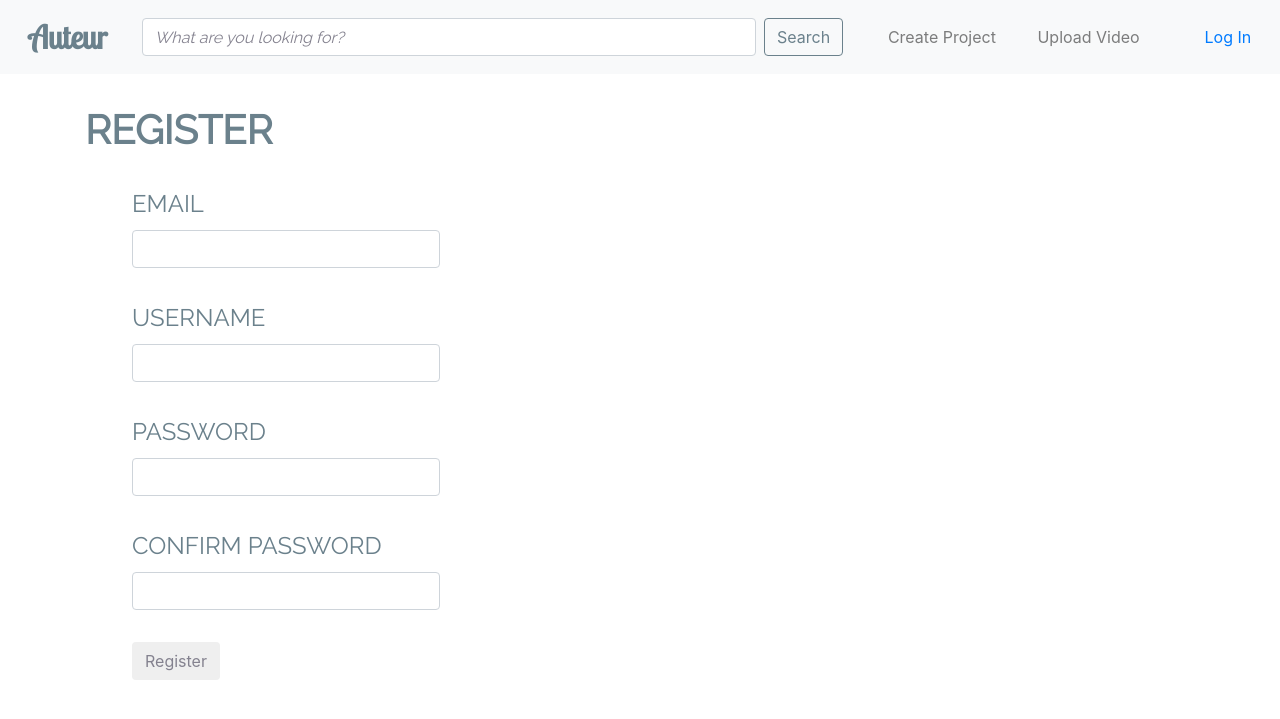
After one commit to cli2/Auteur_Social_Computing, a Flask app: page /register in a window 1280 px wide. The commit adds this page. Shown: the top 719 px of the page. Run offline with Flask 2, Linux system fonts and the light colour scheme; some libraries are stand-ins or nearby versions.

Commit message:
log-in/register working

```diff
--- a/auteur/main.py
+++ b/auteur/main.py
@@ -3,19 +3,23 @@ from flask import Flask, render_template, request, redirect, url_for, send_from_
 from flask_bootstrap import Bootstrap #import bootstrap - don't forget to pip install flask-bootstrap first
 from flask_script import Manager #import flask-script
 from flask_sqlalchemy import SQLAlchemy
+from werkzeug.security import generate_password_hash, check_password_hash
 from flask import flash
 import os
-import sys
+from flask import jsonify
+#import sys
 from flask_wtf import Form
-from wtforms import StringField, SubmitField, SelectField
-from wtforms.validators import Required
 from datetime import datetime
+from wtforms import StringField, SubmitField, SelectField, BooleanField, PasswordField,validators
+from wtforms.validators import Required, Length, Email, Regexp, EqualTo
+from flask_login import LoginManager, UserMixin, login_user, logout_user, login_required, current_user
+from flask_sslify import SSLify
 
 #############################
 ##          Config         ##
 #############################
-reload(sys)
-sys.setdefaultencoding('latin-1')
+#reload(sys)
+#sys.setdefaultencoding('latin-1')
 basedir = os.path.abspath(os.path.dirname(__file__))
 app = Flask(__name__) #Pass the __name__ argument to the Flask application constructor
 manager = Manager(app)
@@ -24,15 +28,75 @@ app.config['SQLALCHEMY_COMMIT_ON_TEARDOWN'] = True
 app.config['SECRET_KEY'] = 'you_should_really_have_this_be_an_environment_variable'
 bootstrap = Bootstrap(app)
 db = SQLAlchemy(app)
+login_manager = LoginManager()
+login_manager.init_app(app)
+login_manager.session_protection = 'strong'
+login_manager.login_view = 'login'
 
 #Video Upload Config
 APP_ROOT = os.path.dirname(os.path.abspath(__file__))
 
-
-
 #############################
 ## Route Definitions Below ##
 #############################
+
+
+
+#Form we use for logging in
+class LoginForm(Form):
+    email = StringField('Email', validators=[Required(), Length(1, 64), Email()])
+    password = PasswordField('Password', validators=[Required()])
+    remember_me = BooleanField('Keep me logged in')
+    submit = SubmitField('Log In')
+
+#Form for creating a new user
+class RegistrationForm(Form):
+    email = StringField('Email', validators=[Required(), Length(1, 64),
+                                           Email()])
+    username = StringField('Username', validators=[
+        Required(), Length(1, 64), Regexp('^[A-Za-z][A-Za-z0-9_.]*$', 0,
+                                          'Usernames must have only letters, '
+                                          'numbers, dots or underscores')])
+    password = PasswordField('Password', validators=[
+        Required(), EqualTo('password2', message='Passwords must match.')])
+    password2 = PasswordField('Confirm password', validators=[Required()])
+    submit = SubmitField('Register')
+
+    def validate_email(self, field):
+        if User.query.filter_by(email=field.data).first():
+            raise ValidationError('Email taken')
+
+#login route
+@app.route('/login', methods=['GET', 'POST'])
+def login():
+    form = LoginForm()
+    if form.validate_on_submit():
+        user = User.query.filter_by(email=form.email.data).first()
+        if user is not None and user.verify_password(form.password.data):
+            login_user(user, form.remember_me.data)
+            return redirect(request.args.get('next') or url_for('index'))
+        flash('Invalid username or password.')
+    return render_template('login.html', form=form)
+
+#logout route
+@app.route('/logout')
+@login_required
+def logout():
+    logout_user()
+    flash('You have been logged out')
+    return redirect(url_for('index'))
+
+#Route for registering a new user. Note - no password in model. Model will hash it.
+@app.route('/register', methods=['GET', 'POST'])
+def register():
+    form = RegistrationForm()
+    if form.validate_on_submit():
+        user = User(email=form.email.data,
+                    username=form.username.data,
+                    password=form.password.data)
+        db.session.add(user)
+        return redirect(url_for('login'))
+    return render_template('register.html', form=form)
 
 #Landing Page, Playback Multiple Videos
 @app.route('/')
@@ -40,7 +104,6 @@ def index():
     projects=Project.query.order_by(Project.date.desc()).all()
     videos= Video.query.order_by(Video.date.desc()).all()
     return render_template('index.html',videos=videos,projects=projects)
-
 #Project Page
 @app.route('/project/<project_name>')
 def project(project_name):
@@ -56,13 +119,16 @@ def video(video_title):
     videos= Video.query.order_by(Video.date.desc()).all()
     return render_template('video.html',video=video,date=date,videos=videos)
 
+
 #Create Project Page
 @app.route('/create')
+@login_required
 def create():
     return render_template('create.html')
 
 #Upload Video Page
 @app.route('/upload')
+@login_required
 def upload():
     return render_template('upload.html')
 
@@ -87,7 +153,7 @@ def createproject():
     project_description=request.form['project_description']
     # video_file=request.files['inputFile']
     videos= Video.query.order_by(Video.date.desc()).all()
-    project=Project(picture=image_file,name=name,description=project_description)
+    project=Project(picture_name=image_file,name=name,project_description=project_description)
     db.session.add(project)
     db.session.commit()
     #flash('You have uploaded a video sucessfully')
@@ -132,10 +198,22 @@ class Video(db.Model):
     vid_name = db.Column(db.String, default=None, nullable=True)
     date = db.Column(db.DateTime) # not in scope right now
 
-class User(db.Model): # what is UserMixin???
+class User(UserMixin, db.Model):
     __tablename__ = 'users'
     id = db.Column(db.Integer, primary_key=True)
-    name = db.Column(db.String(64), unique=True, index=True)
+    email = db.Column(db.String(64), unique=True, index=True)
+    username = db.Column(db.String(64), unique=True, index=True)
+    password_hash = db.Column(db.String(128))
+    @property
+    def password(self):
+        raise AttributeError('password is not a readable attribute')
+
+    @password.setter
+    def password(self, password):
+        self.password_hash = generate_password_hash(password)
+
+    def verify_password(self, password):
+        return check_password_hash(self.password_hash, password)
 
 class Project(db.Model):
     __tablename__ = 'projects'
@@ -144,8 +222,9 @@ class Project(db.Model):
     name = db.Column(db.String(64))
     date = db.Column(db.DateTime)
     genre = db.Column(db.String(64)) ##or should we use Integer
-    description = db.Column(db.String(64))
-    picture = db.Column(db.LargeBinary)
+    project_description = db.Column(db.String(64))
+    #picture = db.Column(db.LargeBinary)
+    picture_name= db.Column(db.String, default=None, nullable=True)
 
 class Comment(db.Model):
     __tablename__ = 'comments'
@@ -155,6 +234,10 @@ class Comment(db.Model):
     content = db.Column(db.String(64))
     time = db.Column(db.Integer) ###how to implement this?
 
+#user loader for login
+@login_manager.user_loader
+def load_user(user_id):
+    return User.query.get(int(user_id))
 
 ###########################################
 ## Run the Flask Webserver in debut mode ##
--- a/auteur/templates/base.html
+++ b/auteur/templates/base.html
@@ -43,6 +43,13 @@
                     <a class="nav-link" href="{{url_for('upload')}}">Upload Video</a>
                 </li>
             </ul>
+            <ul class="nav navbar-nav navbar-right">
+                {% if current_user.is_authenticated %}
+                <li><a href="{{ url_for('logout') }}">Log Out</a></li>
+                {% else %}
+                <li><a href="{{ url_for('login') }}">Log In</a></li>
+                {% endif %}
+            </ul>
         </div>
     </nav>
 
--- a/auteur/templates/create.html
+++ b/auteur/templates/create.html
@@ -20,7 +20,7 @@
   			</div>
   			<div class="form-group">
   				<label for="file">Upload Theme Picture</label>
-  				<input type="file" name="file" accept="image/*">
+  				<input type="file" name="file" accept="image/gif,image/png,image/jpeg,image/bmp,image/webp,image/jpg,image/*">
   			</div>
   			<div class="form-group">
           <button type="submit" class="btn btn-primary" id="sendMessageButton">Upload</button>
--- a/auteur/templates/index.html
+++ b/auteur/templates/index.html
@@ -32,7 +32,7 @@
   <div class="row">
     {% for project in projects %}
     <div class="col-md-3 card">
-      <img class="card-img-top" src="/../static/img/{{project.picture}}" alt="Card image cap">
+      <img class="card-img-top" src="/../static/img/{{project.picture_name}}" alt="Card image cap">
       <div class="card-body">
         <a href="{{url_for('project', project_name=project.name)}}">
           <h4 class="card-title">{{project.name}}</h4>
--- a/auteur/templates/project.html
+++ b/auteur/templates/project.html
@@ -3,11 +3,11 @@
 <div class="container">
   <div class="row">
     <div class="col-md-3 card">
-      <img class="card-img-top" src="/../static/img/{{project.picture}}" alt="Card image cap">
+      <img class="card-img-top" src="/../static/img/{{project.picture_name}}" alt="Card image cap">
     </div>
     <div class="col-md-6">
       <h1>{{project.name}}</h1>
-      <p>{{project.description}}</p>
+      <p>{{project.project_description}}</p>
     </div>
   </div>
 </div>
--- /dev/null
+++ b/auteur/templates/register.html
@@ -0,0 +1,19 @@
+{% extends "base.html" %}
+{% import "bootstrap/wtf.html" as wtf %}
+
+{% block title %}694 App - Register{% endblock %}
+
+{% block content %}
+<div class="container">
+	<div class="row">
+		<div class="col-lg-12">
+			<div class="page-header">
+			    <h1>Register</h1>
+			</div>
+			<div class="col-md-4">
+			    {{ wtf.quick_form(form) }}
+			</div>
+		</div>
+	</div>
+</div>
+{% endblock %}
```
Also changed, not shown: auteur/templates/login.html (added, +19 -0 lines), auteur/static/img/6857-cd0-copy.png (added), auteur/static/img/sally.jpg (added), 1 other file.
